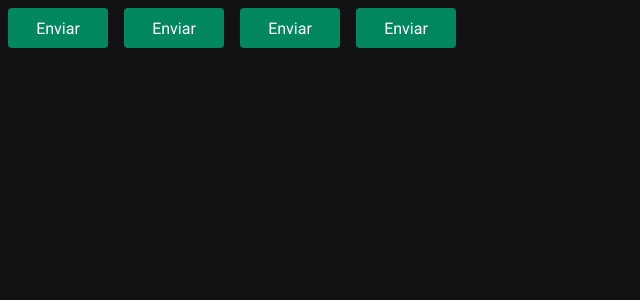
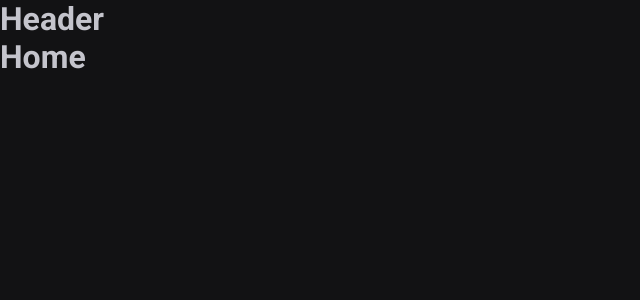
Before and after one commit to PedroFurlann/ignite-timer, a React (Vite) app: page / in a window 1280 px wide. Shown: the top 300 px of the page, without its empty margins (0-640 px from the left). Built offline with nearby package versions, Linux system fonts and the light colour scheme.

Commit message:
Create routes layout

```diff
--- a/package.json
+++ b/package.json
@@ -12,6 +12,7 @@
   "dependencies": {
     "react": "^18.2.0",
     "react-dom": "^18.2.0",
+    "react-router-dom": "^6.6.1",
     "styled-components": "^5.3.6"
   },
   "devDependencies": {
--- a/src/App.tsx
+++ b/src/App.tsx
@@ -1,16 +1,16 @@
 import { ThemeProvider } from 'styled-components'
-import { Button } from './components/Button'
 import { defaultTheme } from './styles/themes/default'
 import { GlobalStyle } from './styles/global'
+import { Router } from './Router'
+import { BrowserRouter } from 'react-router-dom'
 
 export function App() {
   return (
     <div>
       <ThemeProvider theme={defaultTheme}>
-        <Button variant="secondary" />
-        <Button variant="danger" />
-        <Button variant="success" />
-        <Button />
+        <BrowserRouter>
+          <Router />
+        </BrowserRouter>
         <GlobalStyle />
       </ThemeProvider>
     </div>
--- /dev/null
+++ b/src/Router.tsx
@@ -0,0 +1,15 @@
+import { Routes, Route } from 'react-router-dom'
+import { DefaultLayout } from './layouts/DefaultLayout'
+import { History } from './pages/History'
+import { Home } from './pages/Home'
+
+export function Router() {
+  return (
+    <Routes>
+      <Route path="/" element={<DefaultLayout />}>
+        <Route path="/" element={<Home />} />
+        <Route path="/history" element={<History />} />
+      </Route>
+    </Routes>
+  )
+}
--- a/src/components/Button.styles.ts
+++ /dev/null
@@ -1,30 +0,0 @@
-import styled, { css } from 'styled-components'
-
-export type ButtonVariant = 'primary' | 'secondary' | 'danger' | 'success'
-
-interface ButtonContainerProps {
-  variant: ButtonVariant
-}
-
-const buttonVariants = {
-  primary: 'purple',
-  secondary: 'orange',
-  danger: 'red',
-  success: 'green',
-}
-
-export const ButtonContainer = styled.button<ButtonContainerProps>`
-  width: 100px;
-  height: 40px;
-  border-radius: 4px;
-  border: 0;
-  margin: 8px;
-
-  background-color: ${(props) => props.theme['green-500']};
-  color: ${(props) => props.theme.white};
-
-  /* ${(props) =>
-    css`
-      background-color: ${buttonVariants[props.variant]};
-    `} */
-`
--- a/src/components/Button.tsx
+++ /dev/null
@@ -1,9 +0,0 @@
-import { ButtonContainer, ButtonVariant } from './Button.styles'
-
-interface ButtonProps {
-  variant?: ButtonVariant
-}
-
-export function Button({ variant = 'primary' }: ButtonProps) {
-  return <ButtonContainer variant={variant}>Enviar</ButtonContainer>
-}
--- /dev/null
+++ b/src/components/Header.tsx
@@ -0,0 +1,3 @@
+export function Header() {
+  return <h1>Header</h1>
+}
--- /dev/null
+++ b/src/layouts/DefaultLayout.tsx
@@ -0,0 +1,11 @@
+import { Outlet } from 'react-router-dom'
+import { Header } from '../components/Header'
+
+export function DefaultLayout() {
+  return (
+    <div>
+      <Header />
+      <Outlet />
+    </div>
+  )
+}
--- /dev/null
+++ b/src/pages/History.tsx
@@ -0,0 +1,7 @@
+export function History() {
+  return (
+    <div>
+      <h1>History</h1>
+    </div>
+  )
+}
--- /dev/null
+++ b/src/pages/Home.tsx
@@ -0,0 +1,7 @@
+export function Home() {
+  return (
+    <div>
+      <h1>Home</h1>
+    </div>
+  )
+}
```
Also changed, not shown: 1 other file (tests, documents, lock files or other folders).
